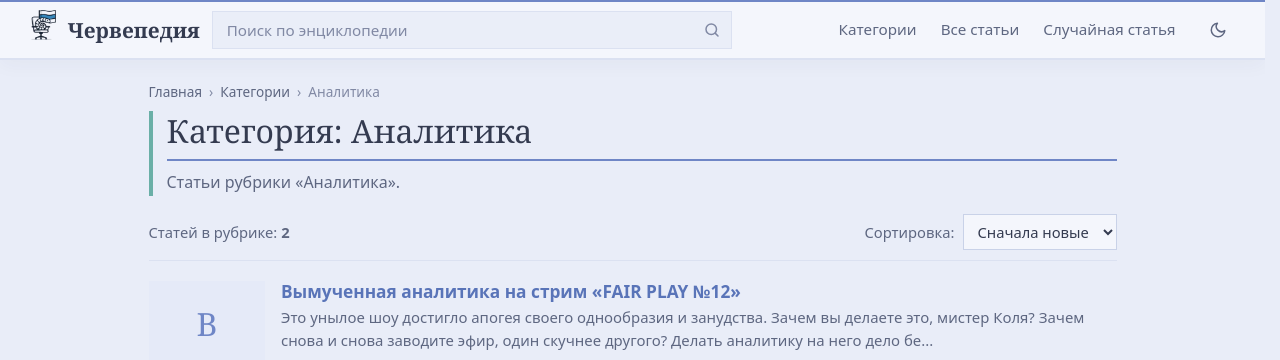
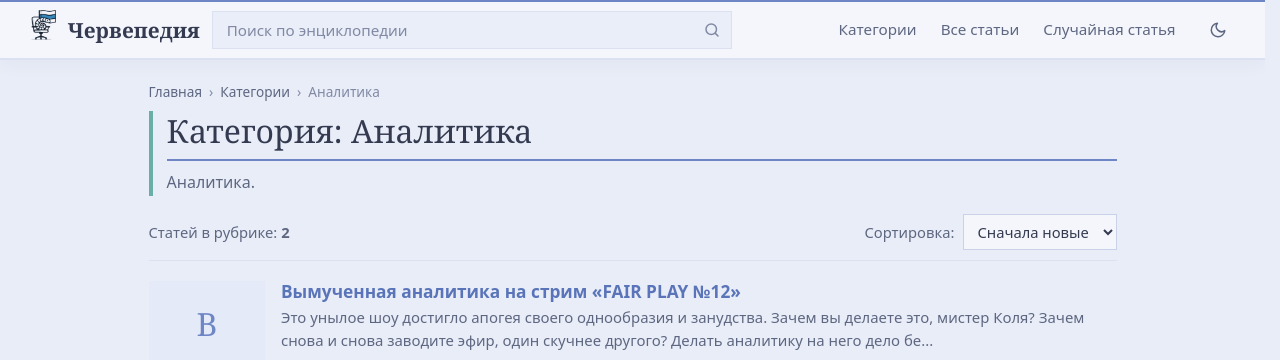
Before and after one commit to cherwepedia/cherwepedia.github.io, a Jekyll site: the page built from _cats/analitika.md, in a window 1280 px wide. Shown: the top 360 px of the page. Built offline with Jekyll 4.4.1, drawn with Linux system fonts in a browser that asks for light colours.

Commit message:
Категории: аналитика

```diff
--- a/_cats/analitika.md
+++ b/_cats/analitika.md
@@ -1,6 +1,6 @@
 ---
 category_id: аналитика
 title: "Категория: Аналитика"
-description: "Статьи рубрики «Аналитика»."
+description: "Аналитика."
 permalink: /аналитика/
 ---
--- a/_data/categories.yml
+++ b/_data/categories.yml
@@ -42,4 +42,4 @@
   description: "Черветворчество."
 - id: аналитика
   name: "Аналитика"
-  description: "Статьи рубрики «Аналитика»."
+  description: "Аналитика."
```
